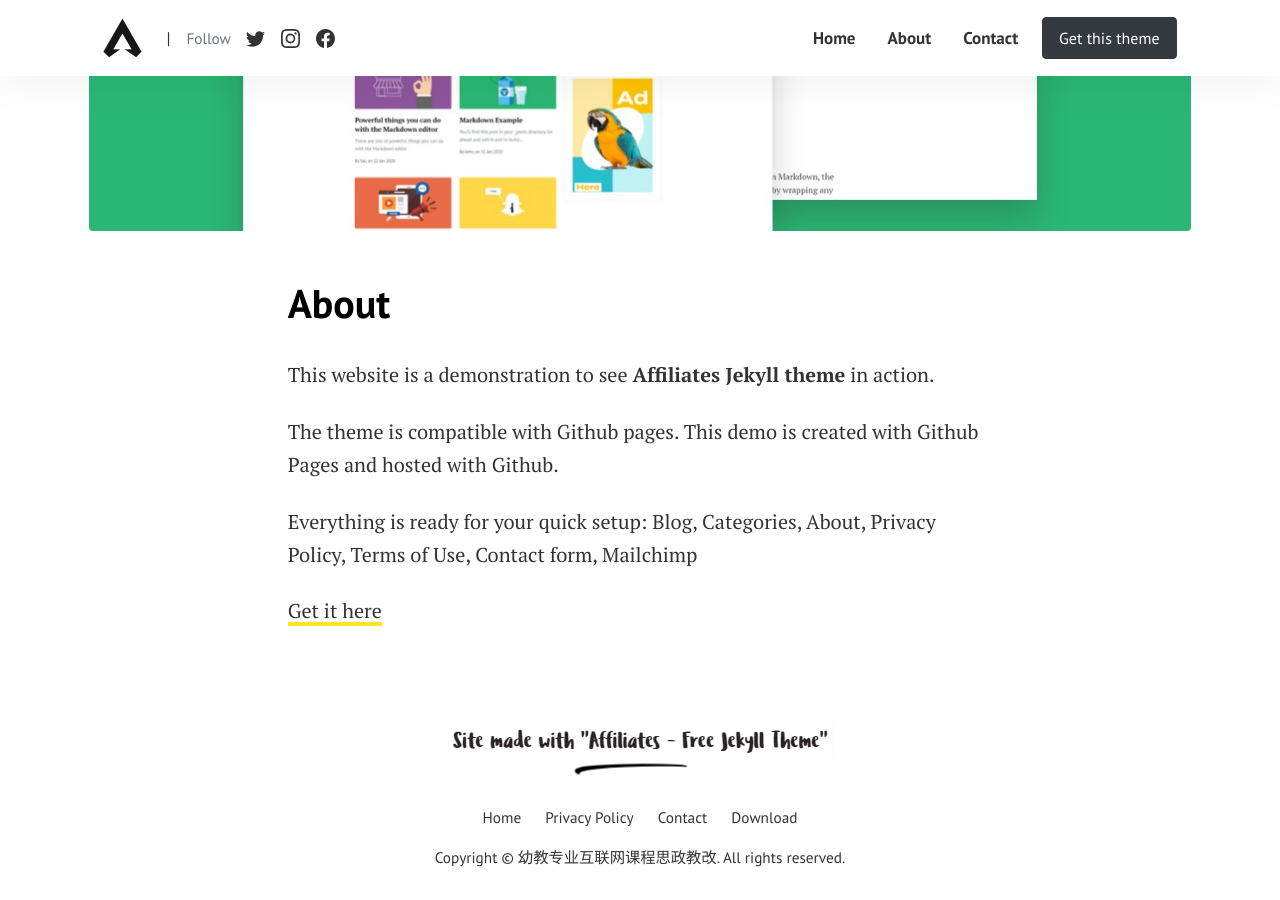
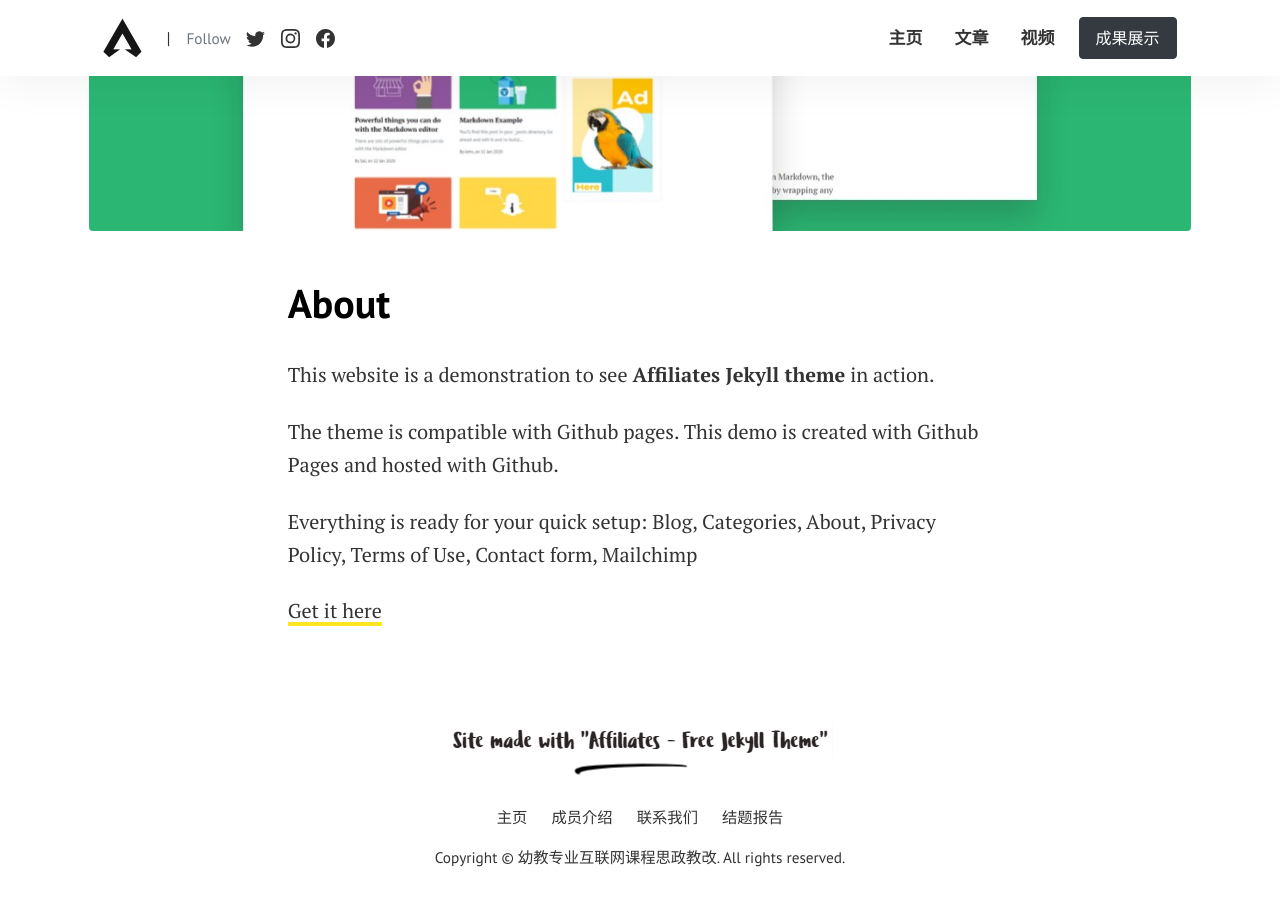
Before and after one commit to jxusthnjx/lngsyj, a Jekyll site: the page built from pages/about.md, in a window 1280 px wide and 900 px high, scrolled down 504 px. Built offline with Jekyll 4.4.1, drawn with Linux system fonts in a browser that asks for light colours.

Commit message:
update something

```diff
--- a/_data/menus.yml
+++ b/_data/menus.yml
@@ -1,16 +1,16 @@
 # Top Menu
 topmenu:
 
-- title: Home
+- title: 主页
   url: ""
 
-- title: About
+- title: 文章
   url: "about/"
 
-- title: Contact
+- title: 视频
   url: "contact/"
 
-- title: Get this theme
+- title: 成果展示
   url: https://bootstrapstarter.com/template-affiliates-bootstrap-jekyll/
   class: "ml-2 btn btn-dark text-white px-3"
   external: true
@@ -18,15 +18,15 @@ topmenu:
 # Footer Menu
 footermenu:
 
-- title: Home
+- title: 主页
   url: ""
 
-- title: Privacy Policy
+- title: 成员介绍
   url: "privacy-policy/"
 
-- title: Contact
+- title: 联系我们
   url: "contact/"
 
-- title: Download
+- title: 结题报告
   url: https://bootstrapstarter.com/template-affiliates-bootstrap-jekyll/
   external: true
--- a/_includes/sidebar.html
+++ b/_includes/sidebar.html
@@ -8,3 +8,4 @@
         <img src="{{site.baseurl}}/assets/images/ad.png">
     </div>
 </div>
+<!--广告模块-->
--- a/index.html
+++ b/index.html
@@ -54,7 +54,7 @@ background: '/img/bg-index.jpg'
       </span>
     </div>
   </div>
-  <div class="col-sm-4">
+  <!--div class="col-sm-4">
     {% include sidebar.html %}
-  </div>
+  </div-->
 </section>
```
